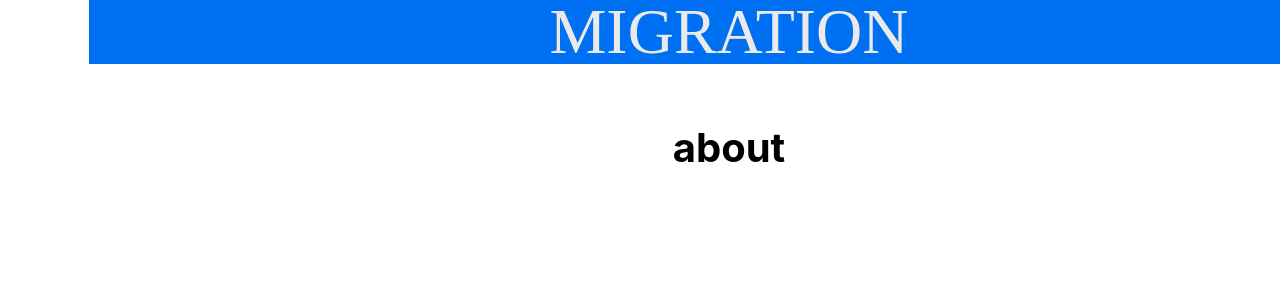
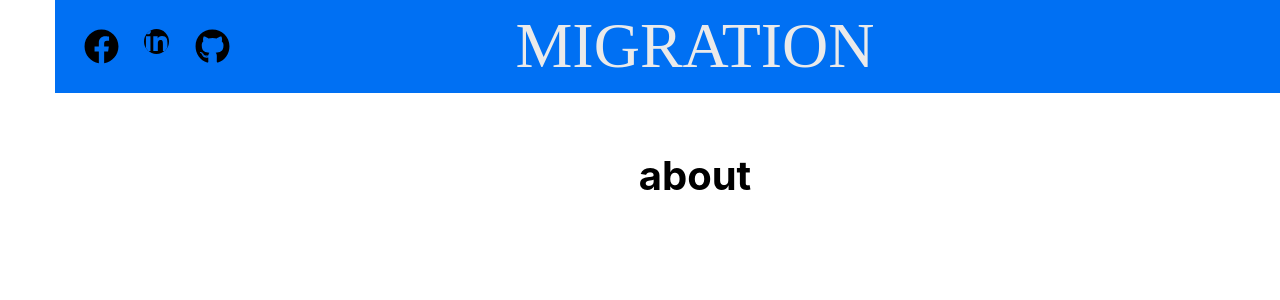
Before and after one commit to achiyahb/migration-blog, a Next.js app: page /about in a window 1280 px wide. Shown: the top 300 px of the page. Built offline with nearby package versions, Linux system fonts and the light colour scheme.

Commit message:
add some style, set the headers, write portal page to the blog

```diff
--- a/components/Header.js
+++ b/components/Header.js
@@ -1,13 +1,28 @@
 import styles from '../styles/Header.module.css'
+import { FaGithub } from "react-icons/fa";
+import { FaFacebook } from "react-icons/fa";
+import { FaLinkedinIn } from "react-icons/fa";
+
 
 
 export default function Header() {
 
     return (
         <div className={styles.mainDiv}>
-            <span>
-                MIGRATION
-            </span>
+            <div className={styles.blog_links}>
+                <button>t</button>
+            </div>
+            <div className={styles.title}>
+                <span>
+                     MIGRATION
+                </span>
+            </div>
+
+            <div className={styles.icons}>
+                <FaGithub className={styles.icon} size={35} />
+                <FaLinkedinIn className={styles.linked_icon} size={25} />
+                <FaFacebook className={styles.icon}  size={35} />
+            </div>
         </div>
     )
 }
--- a/styles/Header.module.css
+++ b/styles/Header.module.css
@@ -1,10 +1,11 @@
 .mainDiv{
-    display: flex;
-    justify-content: center;
+    display: grid;
+    justify-content: flex-end;
     align-items: center;
     background-color: #0070f3;
     width: 100%;
-    height: 4rem;
+    height: 100%;
+    grid-auto-columns: 1fr 1fr 1fr;
 }
 
 .mainDiv span{
@@ -13,6 +14,38 @@
     font-family: Sahadeva;
 }
 
+.icons{
+    grid-column: 3/4;
+    margin: 1rem;
+    display: flex;
+    justify-content: flex-end;
+    align-items: flex-start;
+}
+
+.icon{
+    margin: 0.8rem;
+}
+
+.linked_icon{
+    margin: 0.8rem;
+    background-color: black;
+    border-radius: 80px;
+    color: #0070f3;
+}
+
+.title{
+    grid-column: 2/3;
+    display: flex;
+    justify-content: center;
+}
+
+.blog_links{
+    grid-column: 1/2;
+}
+
+.blog_links button{
+    display: none;
+}
 
 /* On screens that are 992px or less, set the background color to blue */
 @media screen and (max-width: 992px) {
--- a/styles/Layout.module.css
+++ b/styles/Layout.module.css
@@ -19,6 +19,30 @@
   font-size: 1.25rem;
 }
 
+.Home_Container{
+  display: grid;
+  grid-auto-columns: 4fr 1fr;
+}
+
+.img_div{
+  grid-column: 2/3;
+  grid-row: 1/2;
+
+}
+
+.img_div img{
+  width: 600px;
+}
+
+.text_div{
+  grid-column: 1/2;
+  grid-row: 1/5;
+}
+
+.text_div p{
+  margin: 15px 0;
+}
+
 .footer {
   width: 100%;
   height: 100px;
@@ -30,6 +54,7 @@
 
 .footer img {
   margin-left: 0.5rem;
+
 }
 
 .footer a {
@@ -41,6 +66,8 @@
 .title a {
   color: #0070f3;
   text-decoration: none;
+  position: absolute;
+  top: 1px;
 }
 
 .title a:hover,
@@ -82,6 +109,8 @@
   max-width: 800px;
   margin-top: 3rem;
 }
+
+
 
 .card {
   margin: 1rem;
@@ -128,4 +157,8 @@
     width:90%;
     margin-top: 0;
   }
+
+  .img_div{
+  display: none;
+  }
 }
```
Also changed, not shown: components/OgMetaTags.js (+5 -6 lines), package.json (+7 -1 lines), pages/index.js (+27 -6 lines), 1 other file (tests, documents, lock files or other folders).
